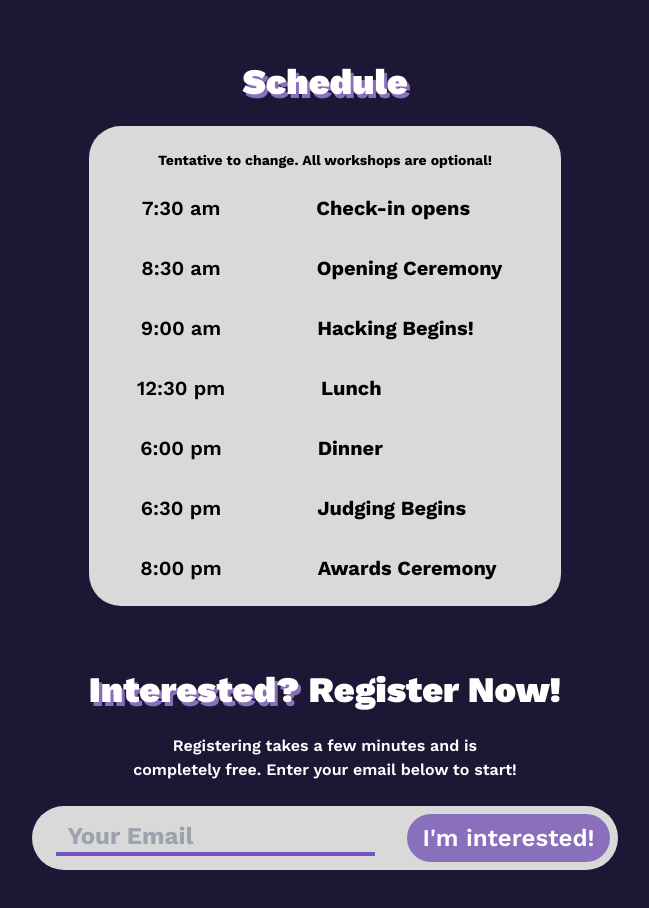
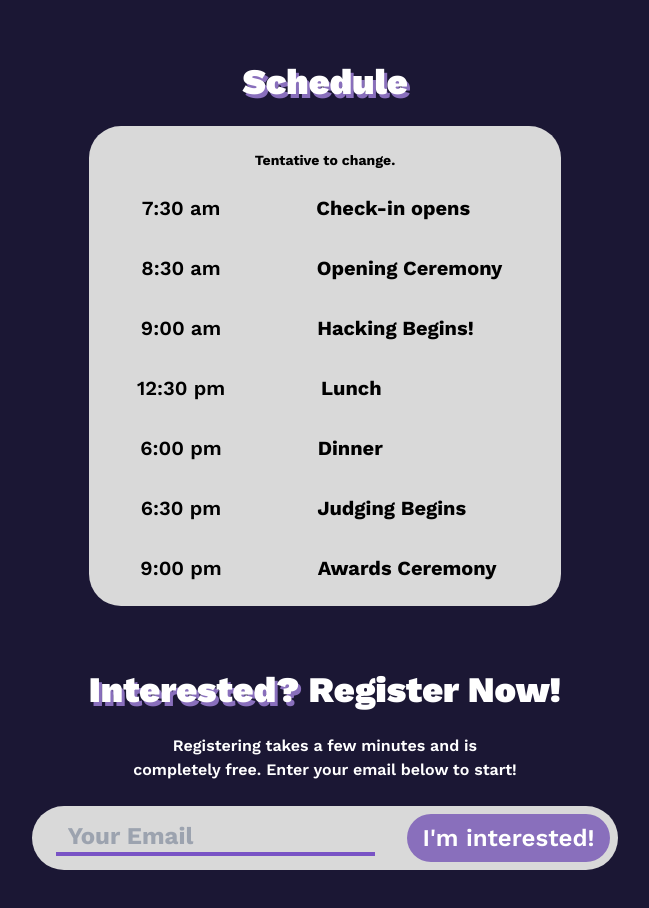
Before and after one commit to bub655/code-for-cause, a Next.js app: page / in a window 1280 px wide. Shown: the part 1500-2408 px from the top of the page, without its empty margins (315-964 px from the left). Built offline with nearby package versions, Linux system fonts and the light colour scheme.

Commit message:
change schedule timings

```diff
--- a/src/components/schedule.tsx
+++ b/src/components/schedule.tsx
@@ -8,7 +8,7 @@ export const Schedule = () => {
 			</div>
 			<div className="pb-2 ml-auto mr-auto align-center rounded-[2rem] w-fit bg-[#D9D9D9] text-black font-bold text-xl">
 				<div className="text-sm text-center pt-6 pb-2 font-bold">
-					Tentative to change. All workshops are optional!
+					Tentative to change.
 				</div>
 				<div>
 					<ScheduleItem time="7:30 am" event="Check-in opens" />
@@ -17,7 +17,7 @@ export const Schedule = () => {
 					<ScheduleItem time="12:30 pm" event="Lunch" />
 					<ScheduleItem time="6:00 pm" event="Dinner" />
 					<ScheduleItem time="6:30 pm" event="Judging Begins" />
-					<ScheduleItem time="8:00 pm" event="Awards Ceremony" />
+					<ScheduleItem time="9:00 pm" event="Awards Ceremony" />
 				</div>
 			</div>
 		</>
```
